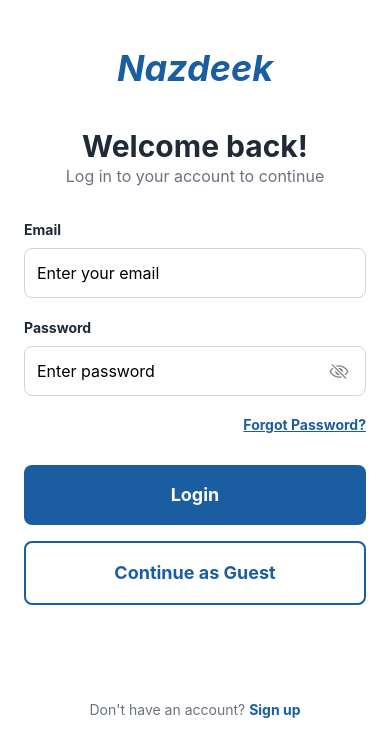
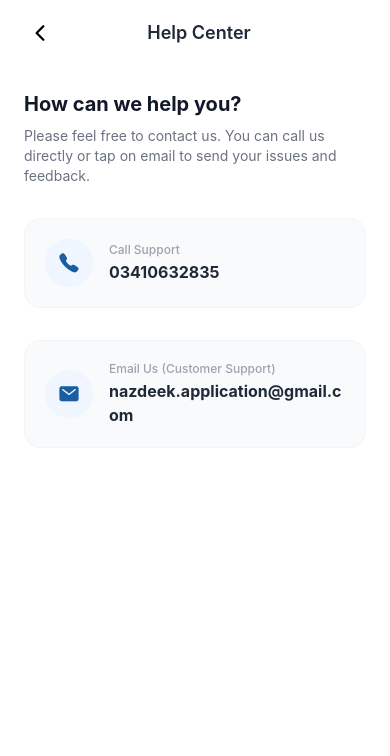
Before and after one commit to hamza-1897/Nazdeek-FYP, a React Native app in the folder mobile-app/: screen /HelpCenter in a window 390 px wide. Shown: the top 756 px of the page. Built offline with nearby package versions, Linux system fonts and the light colour scheme.

Commit message:
Help center screen is created.

```diff
--- a/mobile-app/Navigation/auth-navigation.js
+++ b/mobile-app/Navigation/auth-navigation.js
@@ -18,6 +18,7 @@ import ProviderProfileScreen from '../screens/ProviderScreens/ProviderProfileScr
 
 import ReportScreen from '../screens/ProviderScreens/ReportScreen';
 import LeaveReviewScreen from '../screens/ServicesScrens/LeaveReviewScreen';
+import HelpCenterScreen from '../screens/CustProfile section/HelpCenterScreen';
 
 import serviceScreen from '../screens/serviceScreen';
 
@@ -79,6 +80,7 @@ const AuthNavigation = () => {
 
       <Stack.Screen name="ReportScreen" component={ReportScreen} />
       <Stack.Screen name="LeaveReview" component={LeaveReviewScreen} />
+       <Stack.Screen name="HelpCenter" component={HelpCenterScreen} />
 
       <Stack.Screen name="AppTabs" component={AppTabs} />
       <Stack.Screen name='Notification' component={NotificationScreen} />
--- /dev/null
+++ b/mobile-app/screens/CustProfile section/HelpCenterScreen.js
@@ -0,0 +1,79 @@
+import React from 'react';
+import { View, Text, TouchableOpacity, ScrollView, StatusBar, Alert, Linking} from 'react-native';
+import { SafeAreaView } from 'react-native-safe-area-context';
+import { Ionicons } from '@expo/vector-icons';
+
+const HelpCenterScreen = ({ navigation }) => {
+  const contactNumber = "03410632835";
+  const supportEmail = "nazdeek.application@gmail.com";
+
+  const handleCall = () => {
+    Linking.openURL(`tel:${contactNumber}`).catch(() => {
+      Alert.alert("Error", "Cannot open phone dialer");
+    });
+  };
+
+  const handleEmailClick = () => {
+    Linking.openURL(`mailto:${supportEmail}?subject=Nazdeek App Support`).catch(() => {
+      Alert.alert("Error", "Cannot open email app");
+    });
+  };
+
+  return (
+    <SafeAreaView className="flex-1 bg-white">
+      <StatusBar barStyle="dark-content" backgroundColor="white" />
+
+      <View className="flex-1 px-6">
+
+        <View className="py-4 flex-row items-center justify-between mb-6">
+          <TouchableOpacity onPress={() => navigation.goBack()} className="p-1">
+            <Ionicons name="chevron-back" size={24} color="black" />
+          </TouchableOpacity>
+          <Text className="text-lg font-semibold text-gray-800">Help Center</Text>
+          <View className="w-6" />
+        </View>
+
+        <ScrollView showsVerticalScrollIndicator={false}>
+
+          <Text className="text-xl font-bold text-gray-900 mb-2">How can we help you?</Text>
+          <Text className="text-gray-500 text-sm mb-8">
+            Please feel free to contact us. You can call us directly or tap on email to send your issues and feedback.
+          </Text>
+
+          <View className="space-y-4">
+
+            <TouchableOpacity
+              onPress={handleCall}
+              className="flex-row items-center p-5 bg-gray-50 rounded-2xl border border-gray-100 mb-4"
+            >
+              <View className="w-12 h-12 bg-blue-50 rounded-full items-center justify-center">
+                <Ionicons name="call" size={22} color="#1a5ea1" />
+              </View>
+              <View className="ml-4 flex-1">
+                <Text className="text-xs text-gray-400 font-medium">Call Support</Text>
+                <Text className="text-base font-bold text-gray-800 mt-0.5">{contactNumber}</Text>
+              </View>
+            </TouchableOpacity>
+
+            <TouchableOpacity
+              onPress={handleEmailClick}
+              className="flex-row items-center p-5 bg-gray-50 rounded-2xl border border-gray-100"
+            >
+              <View className="w-12 h-12 bg-blue-50 rounded-full items-center justify-center">
+                <Ionicons name="mail" size={22} color="#1a5ea1" />
+              </View>
+              <View className="ml-4 flex-1">
+                <Text className="text-xs text-gray-400 font-medium">Email Us (Customer Support)</Text>
+                <Text className="text-base font-bold text-gray-800 mt-0.5">{supportEmail}</Text>
+              </View>
+            </TouchableOpacity>
+
+          </View>
+
+        </ScrollView>
+      </View>
+    </SafeAreaView>
+  );
+};
+
+export default HelpCenterScreen;
--- a/mobile-app/screens/profileScreen.js
+++ b/mobile-app/screens/profileScreen.js
@@ -1,12 +1,15 @@
-import React from 'react';
+import React, { useContext } from 'react';
 import { View, Text, ScrollView, Image, TouchableOpacity, StatusBar, Alert } from 'react-native';
 import { SafeAreaView } from 'react-native-safe-area-context';
 import { Ionicons } from '@expo/vector-icons';
-import { useContext } from 'react';
-import {AuthContext} from '../context/AuthContext';
+import { AuthContext } from '../context/AuthContext';
 
 const ProfileScreen = ({ navigation }) => {
   const { userInfo, logout } = useContext(AuthContext);
+
+  const defaultAvatar = 'https://images.pexels.com/photos/220453/pexels-photo-220453.jpeg?auto=compress&cs=tinysrgb&w=400';
+  const profilePicUri = userInfo && userInfo.profileImage ? userInfo.profileImage : defaultAvatar;
+  const userName = userInfo && userInfo.name ? userInfo.name : "Guest User";
 
   const MenuItem = ({ icon, title, onPress }) => (
     <TouchableOpacity
@@ -21,25 +24,27 @@ const ProfileScreen = ({ navigation }) => {
     </TouchableOpacity>
   );
 
-
   const handleLogout = () => {
     Alert.alert(
       "Logout",
       "Are you sure you want to logout?",
       [
-        {
-          text: "Cancel",
-          style: "cancel"
-        },
+        { text: "Cancel", style: "cancel" },
         {
           text: "Logout",
           style: "destructive",
-          onPress: () => {
-
-            navigation.reset({
-              index: 0,
-              routes: [{ name: 'Login' }],
-            });
+          onPress: async () => {
+            try {
+              if (logout) {
+                await logout();
+              }
+              navigation.reset({
+                index: 0,
+                routes: [{ name: 'Login' }],
+              });
+            } catch (error) {
+              console.log("Logout Error: ", error);
+            }
           }
         }
       ]
@@ -50,31 +55,27 @@ const ProfileScreen = ({ navigation }) => {
     <SafeAreaView className="flex-1 bg-white">
       <StatusBar barStyle="dark-content" backgroundColor="white" />
 
-
       <View className="px-6 py-4 flex-row items-center justify-center relative">
         <Text className="text-xl font-bold text-gray-800">Profile</Text>
       </View>
 
       <ScrollView showsVerticalScrollIndicator={false} className="px-6">
 
-
         <View className="items-center mt-6 mb-8">
-          <View className="relative">
+          <View className="w-28 h-28 rounded-full overflow-hidden border-2 border-gray-100 shadow-sm">
             <Image
-              source={{ uri: userInfo.profileImage  }}
-              className="w-28 h-28 rounded-full"
+              source={{ uri: profilePicUri }}
+              className="w-full h-full"
+              resizeMode="cover"
             />
           </View>
-          <Text className="text-xl font-bold text-gray-900 mt-4">{userInfo.name}</Text>
+          <Text className="text-xl font-bold text-gray-900 mt-4">{userName}</Text>
         </View>
 
         <View className="mt-2">
-
-
           <MenuItem
             icon="person-outline"
             title="Your profile"
-            placeholder="Edit profile details"
             onPress={() => navigation.navigate('EditProfile')}
           />
 
@@ -82,19 +83,15 @@ const ProfileScreen = ({ navigation }) => {
           <MenuItem
             icon="help-circle-outline"
             title="Help Center"
-            onPress={() => {}}
+            onPress={() => navigation.navigate('HelpCenter')}
           />
 
-
-          <TouchableOpacity className="flex-row items-center py-4 mt-4"
-          onPress={async () => {
-
-            navigation.replace('Login');
-          }}
+          <TouchableOpacity
+            className="flex-row items-center py-4 mt-4"
+            onPress={handleLogout}
           >
             <Ionicons name="log-out-outline" size={22} color="#ef4444" />
             <Text className="ml-4 text-red-500 font-bold text-base">Logout</Text>
-
           </TouchableOpacity>
         </View>
 
```
